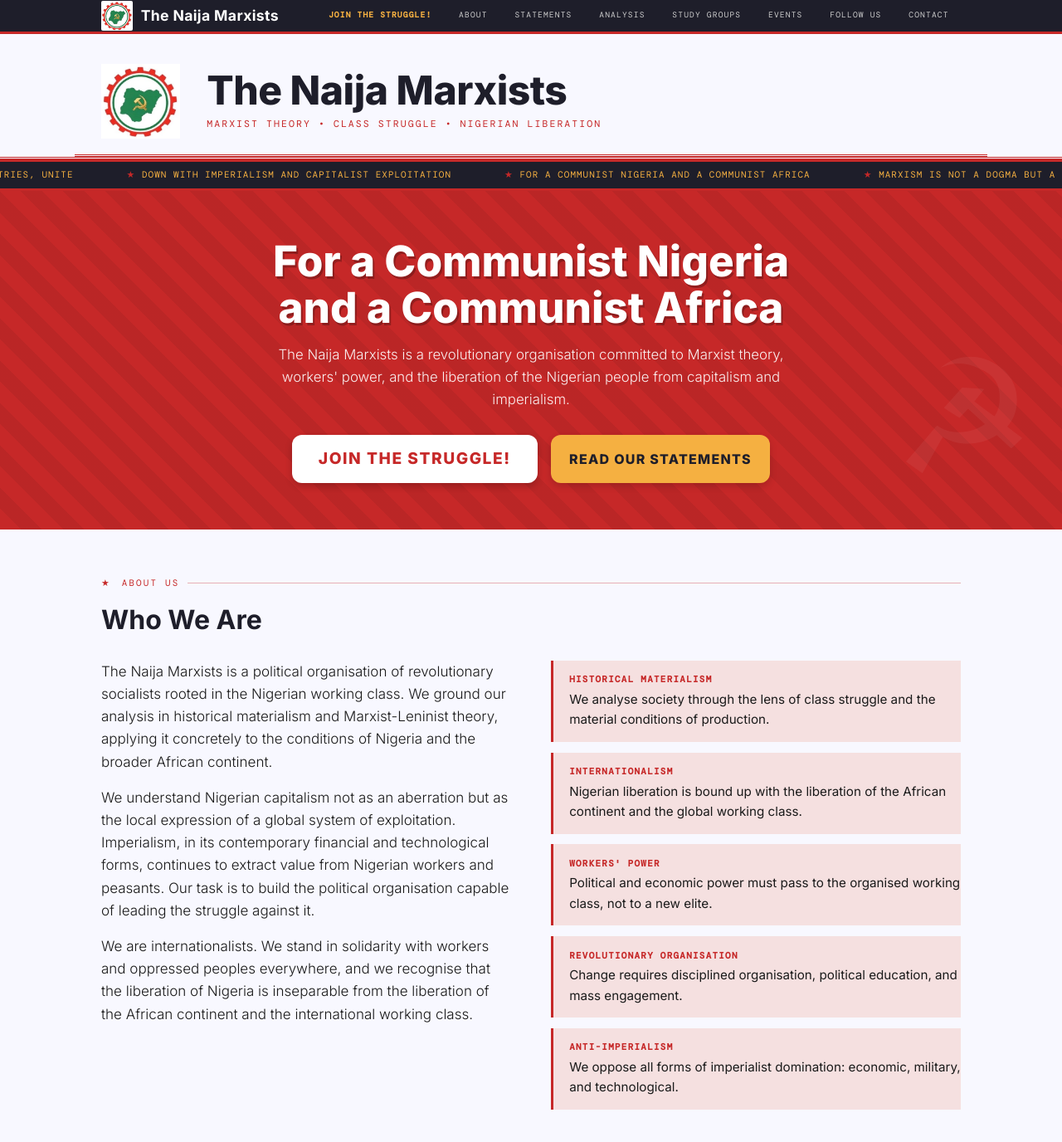
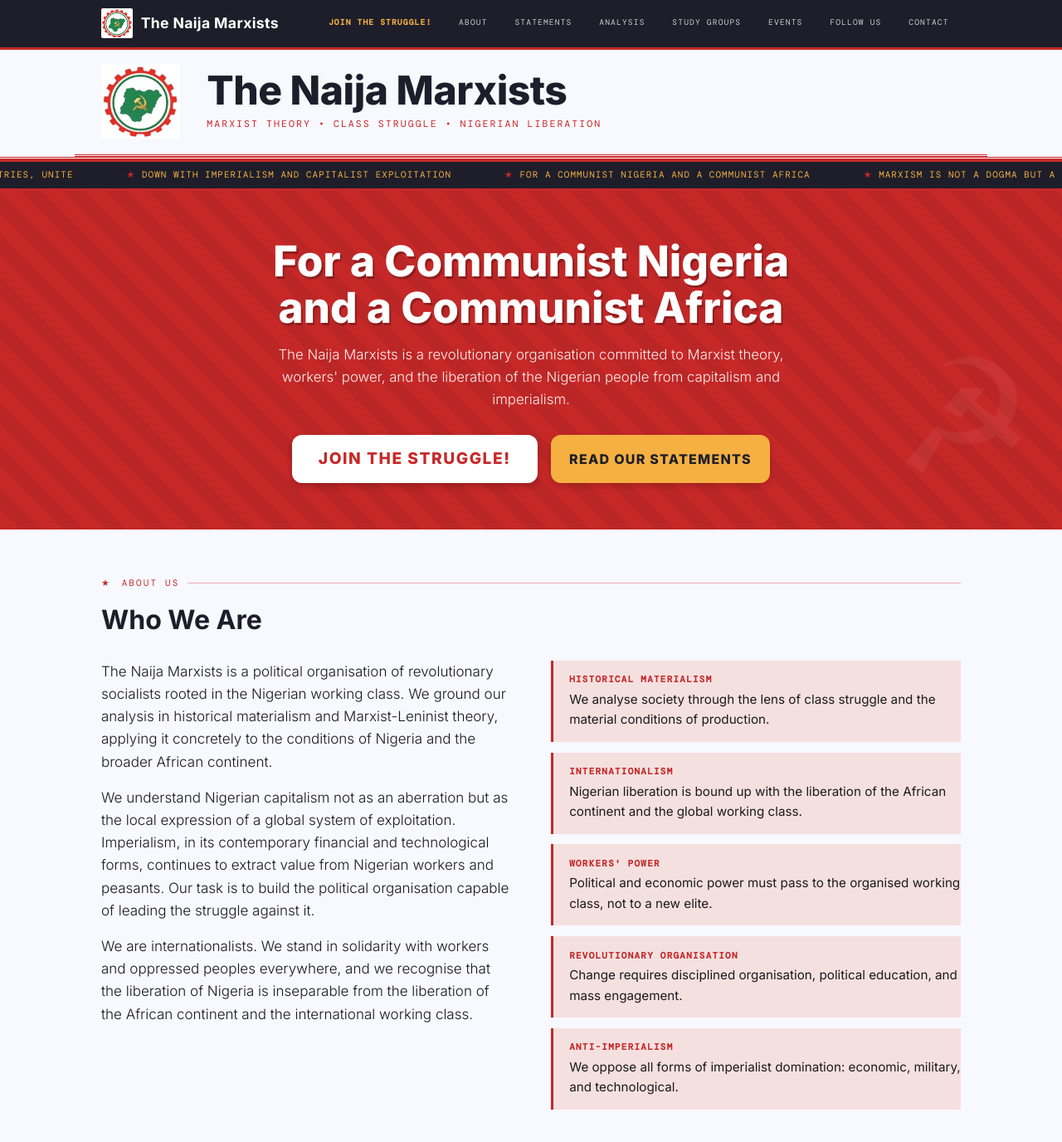
Before and after one commit to NaijaMarxistTech/website, a Jekyll site: the page built from index.html, in a window 1280 px wide and 1400 px high. Shown: the top 1376 px of the window at 83% size. Built offline with Jekyll 4.4.1, drawn with Linux system fonts in a browser that asks for light colours; a script that is not in the unit is left out.

Commit message:
Increase navigation bar height for better visibility

```diff
--- a/css/layout.css
+++ b/css/layout.css
@@ -102,7 +102,7 @@ nav.scrolled {
 .nav-menu-desktop li a {
   display: flex;
   align-items: center;
-  padding: 0.6rem 0.9rem;
+  padding: 1.2rem 0.9rem;
   color: #ccc;
   text-decoration: none;
   font-family: var(--mono);
@@ -348,12 +348,13 @@ footer {
 
   /* ── NAV ── */
   .nav-inner {
-    padding: 0.4rem 1rem;
+    padding: 0.5rem 1rem;
     position: relative;
     gap: 0.5rem;
   }
   .nav-toggle {
     display: flex;
+    padding: 0.8rem 0.5rem;   /* Increase top/bottom padding */
   }
 
   /* Hide desktop menu on mobile */
```
